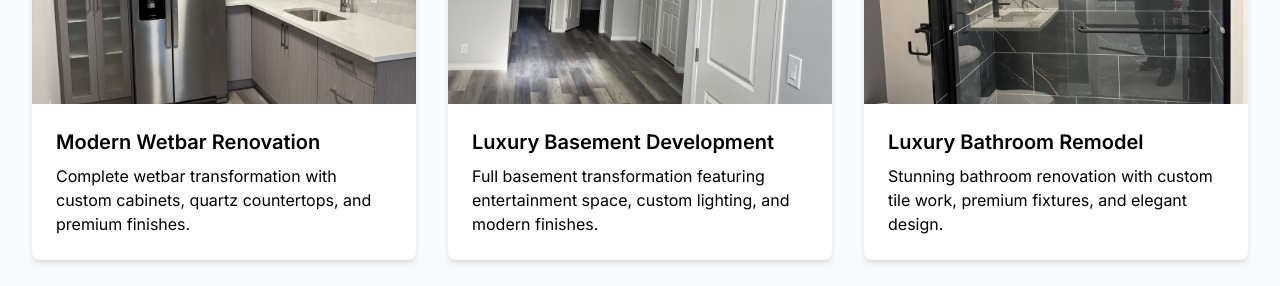
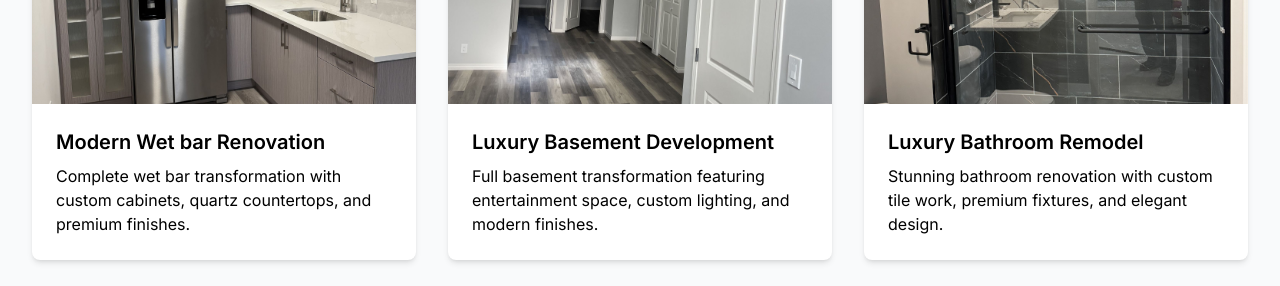
Before and after one commit to ElyasHossaini/abees-construction, a Next.js app: page / in a window 1280 px wide. Shown: the part 1120-1406 px from the top of the page. Built offline with nearby package versions, Linux system fonts and the light colour scheme.

Commit message:
grammar error

```diff
--- a/src/app/page.tsx
+++ b/src/app/page.tsx
@@ -56,8 +56,8 @@ export default function Home() {
                 />
               </div>
               <div className="p-6">
-                <h3 className="text-xl font-semibold mb-2 text-black">Modern Wetbar Renovation</h3>
-                <p className="text-black">Complete wetbar transformation with custom cabinets, quartz countertops, and premium finishes.</p>
+                <h3 className="text-xl font-semibold mb-2 text-black">Modern Wet bar Renovation</h3>
+                <p className="text-black">Complete wet bar transformation with custom cabinets, quartz countertops, and premium finishes.</p>
               </div>
             </div>
 
```
